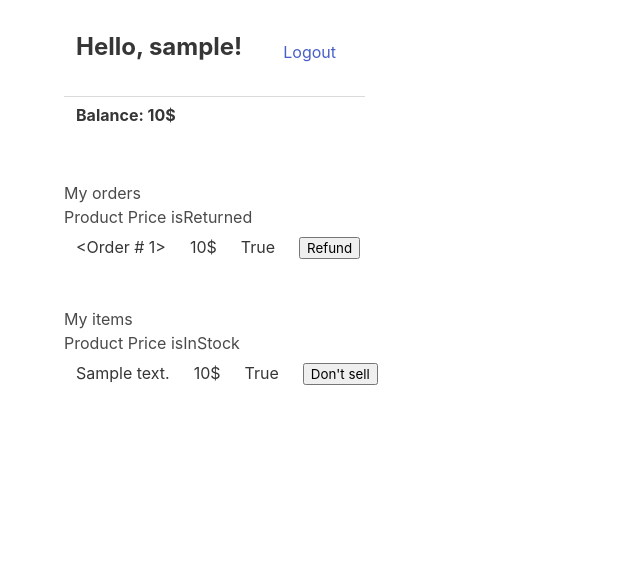
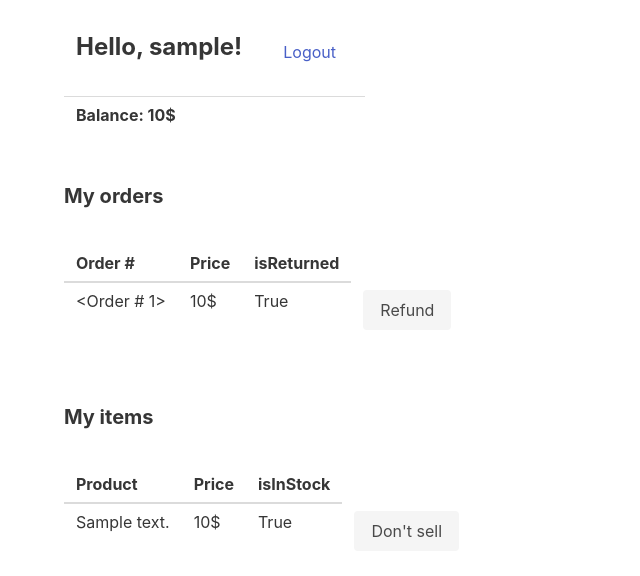
Before and after one commit to HeyLey/market, a Flask app: a page that uses templates/user_page.html in a window 1280 px wide. Shown: the part 56-632 px from the top of the page, without its empty margins (0-640 px from the left). Run offline with Flask 3, Linux system fonts and the light colour scheme; the visitor is signed in with stand-in values (Sample User, id 1); tables that the repository leaves empty hold one stand-in row (values such as "Sample post").

Commit message:
update user page style

```diff
--- a/templates/products.html
+++ b/templates/products.html
@@ -34,7 +34,7 @@
                 </td>
                 <td>
                     <form action="{{ url_for('main.buy_item', item_id=i.item_id) }}" method=post>
-                        <input class="control button is-primary" type=submit value="Buy">
+                        <input class="control button is-normal is-primary" type=submit value="Buy">
                     </form>
                 </td>
             </tr>
--- a/templates/user_page.html
+++ b/templates/user_page.html
@@ -38,47 +38,61 @@
             <tbody>
         </table>
         </br>
-
-        <h3>My orders</h3>
-        <h4>Product   Price   isReturned</h4>
+        <div>
+            <label class="label is-medium">My orders</label>
+            </br>
+        </div>
         <table class="table">
+            <thead>
+                <tr>
+                    <th>Order #</th>
+                    <th>Price</th>
+                    <th>isReturned</th>
+                </tr>
+            </thead>
             <tbody>
             {% for o in orders %}
             <tr>
-             <td> {{ o }}
-                 </td>
+                <td> {{ o }}</td>
                 <td>{{o.price}}$ </td>
                 <td>{{ o.is_ret }}</td>
                 <td>
                     <form action="{{ url_for('main.return_item', item_id=o.item_id) }}" method=post>
-                    <input type=submit value="Refund">
+                        <input class="button is-normal is-light" type=submit value="Refund">
                     </form>
                 </td>
             </tr>
             {% endfor %}
             </tbody>
         </table>
-
-        <h3>My items</h3>
-        <h4>Product   Price   isInStock</h4>
+        </br>
+        <div>
+            <label class="label is-medium">My items</label>
+            </br>
+        </div>
         <table class="table">
+            <thead>
+                <tr>
+                    <th>Product</th>
+                    <th>Price</th>
+                    <th>isInStock</th>
+                </tr>
+            </thead>
             <tbody>
-
             {% for i in items %}
             <tr>
-            <td> {{ i.about }}
-                </td>
+                 <td> {{ i.about }}</td>
                  <td>{{i.price}}$</td>
                  <td>{{ i.is_in_stock }} </td>
                  <td>
                     <form action="{{ url_for('main.delete_item', item_id=i.item_id) }}" method=post>
-                    <input type=submit value="Don't sell">
+                        <input class="button is-normal is-light" type=submit value="Don't sell">
                     </form>
                  </td>
             </tr>
             {% endfor %}
-
-            </tbody> </table>
+            </tbody>
+        </table>
     </div>
   </br>
   </body>
```
Lines whose indentation alone changed are shown as unchanged.
